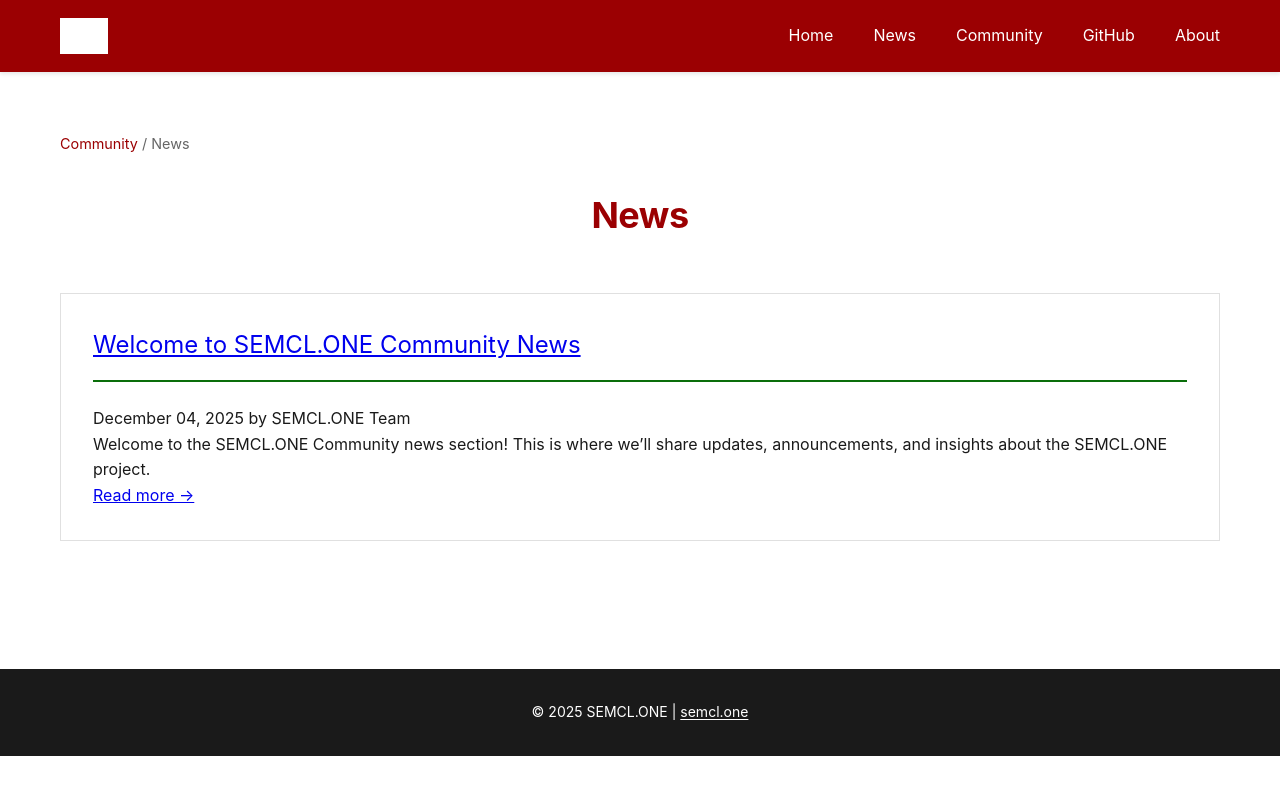
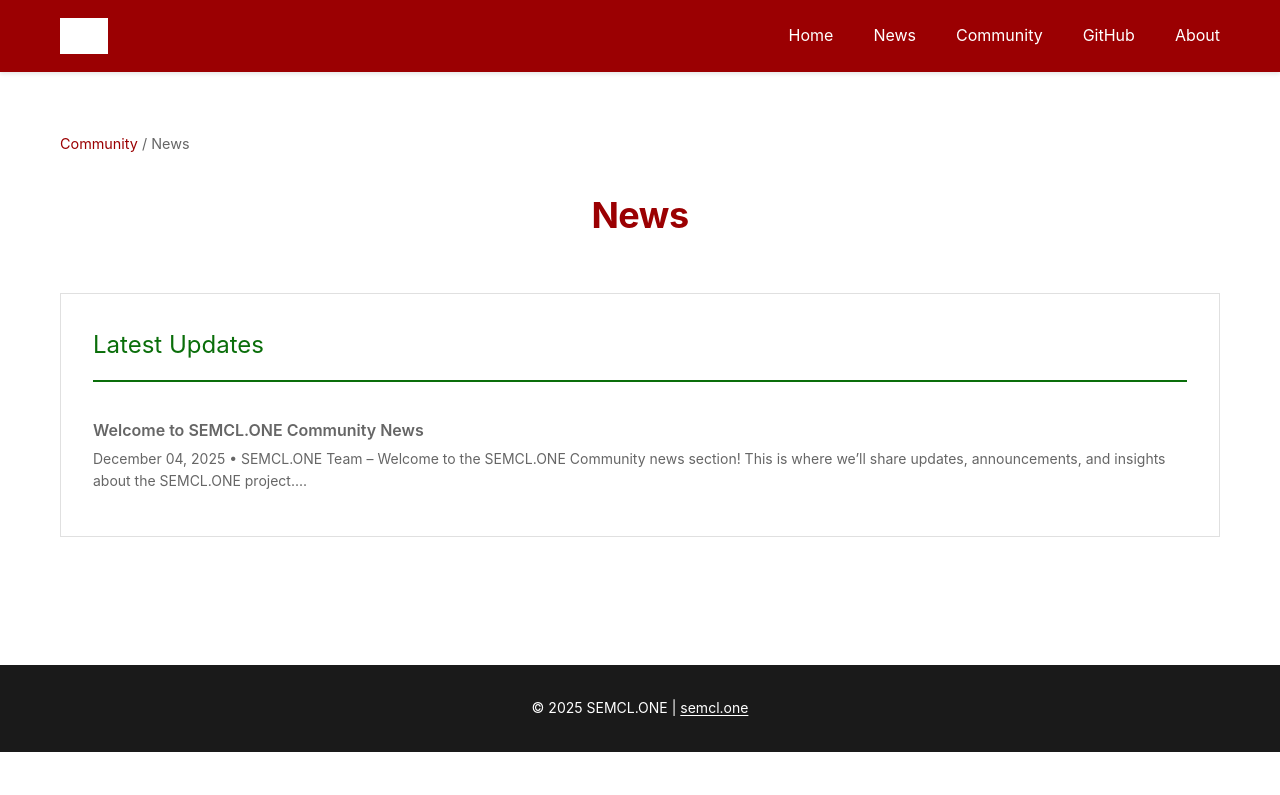
Before and after one commit to SemClone/community, a Jekyll site: the page built from docs/news/index.html, in a window 1280 px wide. Shown: the top 795 px of the page. Built offline with Jekyll 4.4.1, drawn with Linux system fonts in a browser that asks for light colours; grey boxes are pictures that could not be loaded.

Commit message:
Improve news section styling and clean up README
- Update news section to use consistent link styling with rest of site
- Remove emoji icons from README headers for cleaner documentation

```diff
--- a/docs/news/index.html
+++ b/docs/news/index.html
@@ -12,19 +12,15 @@ breadcrumb: News
 {% if sorted_news.size > 0 %}
 <div class="feature-grid">
     <div class="feature-section available">
-        {% for post in sorted_news %}
-        <article class="news-post">
-            <h3><a href="{{ post.url | relative_url }}">{{ post.title }}</a></h3>
-            <div class="post-meta">
-                <time datetime="{{ post.date | date_to_xmlschema }}">{{ post.date | date: "%B %d, %Y" }}</time>
-                {% if post.author %}
-                <span class="author">by {{ post.author }}</span>
-                {% endif %}
-            </div>
-            <p>{{ post.excerpt | strip_html | truncatewords: 50 }}</p>
-            <a href="{{ post.url | relative_url }}" class="read-more">Read more →</a>
-        </article>
-        {% endfor %}
+        <h3>Latest Updates</h3>
+        <ul class="feature-list">
+            {% for post in sorted_news %}
+            <li>
+                <strong><a href="{{ post.url | relative_url }}">{{ post.title }}</a></strong>
+                <span>{{ post.date | date: "%B %d, %Y" }}{% if post.author %} • {{ post.author }}{% endif %} – {{ post.excerpt | strip_html | truncatewords: 20 }}</span>
+            </li>
+            {% endfor %}
+        </ul>
     </div>
 </div>
 {% else %}
```
Also changed, not shown: README.md.
